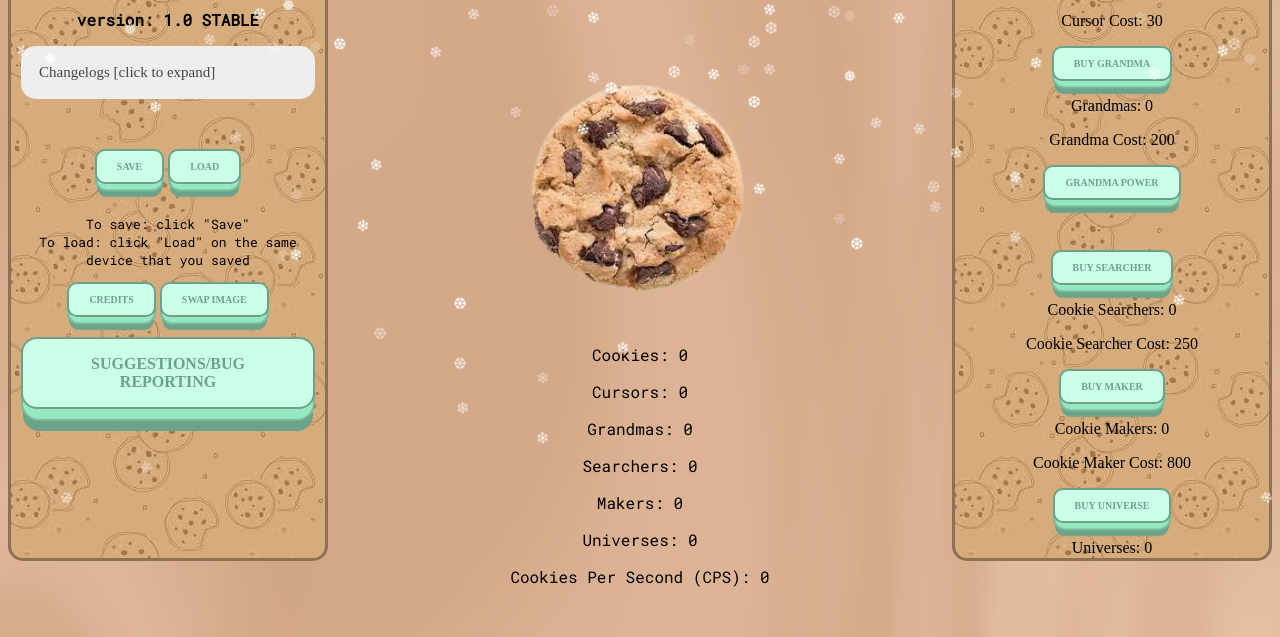
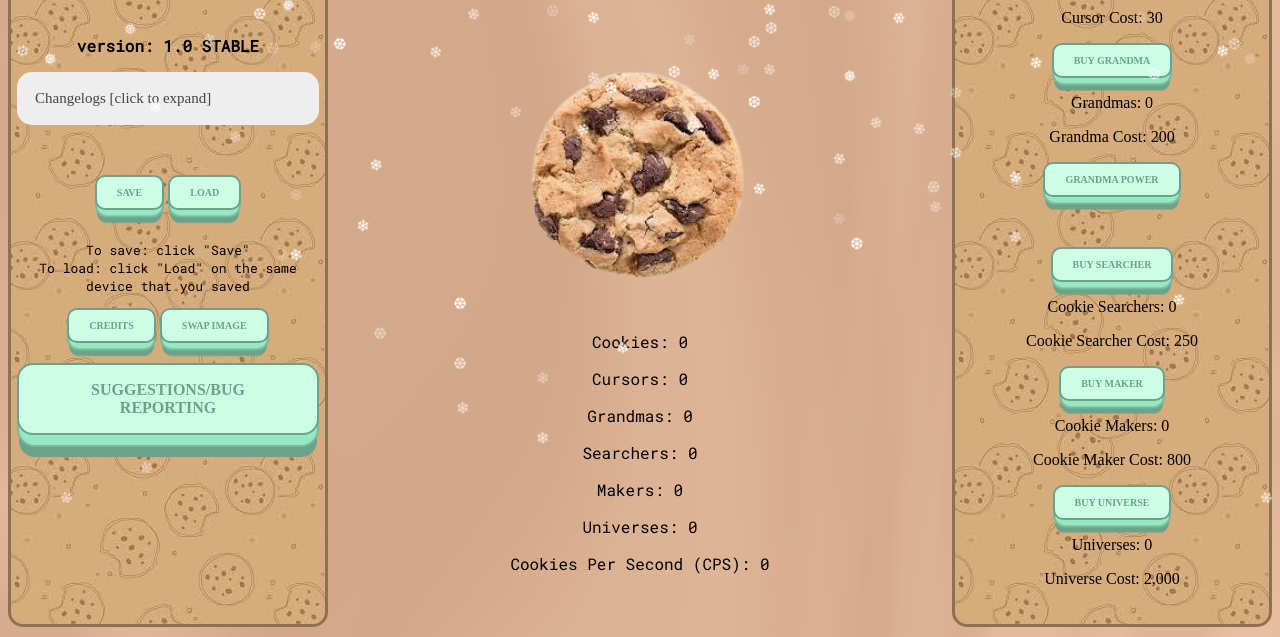
Before and after one commit to HyperSourceGithub/cookieclicker, a plain HTML site: page index.html in a window 1280 px wide. Shown: the part 163-800 px from the top of the page. Drawn offline with Linux system fonts and the light colour scheme; animation ran at ten frames a second; a web font is replaced by a local one.

Commit message:
changed some minor css, added a line break again for no reason

```diff
--- a/style.css
+++ b/style.css
@@ -219,7 +219,7 @@ h1 {
 
 .sidebar-right {
   margin: 0;
-  padding: 10px;
+  padding: 6px;
   width: 320px;
   float: right;
   align-self: right;
@@ -232,12 +232,12 @@ h1 {
   text-align: center;
   align-content: center;
   background-image: url("Assets/cookiebg.jpeg");
-  height: 700px;
+  height: 780px;
 }
 
 .sidebar-left {
   margin: 0;
-  padding: 10px;
+  padding: 6px;
   width: 320px;
   float: left;
   align-self: left;
@@ -249,7 +249,7 @@ h1 {
   text-align: center;
   align-content: center;
   background-image: url("Assets/cookiebg.jpeg");
-  min-height: 700px;
+  min-height: 780px;
 }
 
 #changelog{
```
Also changed, not shown: index.html (+2 -0 lines).
